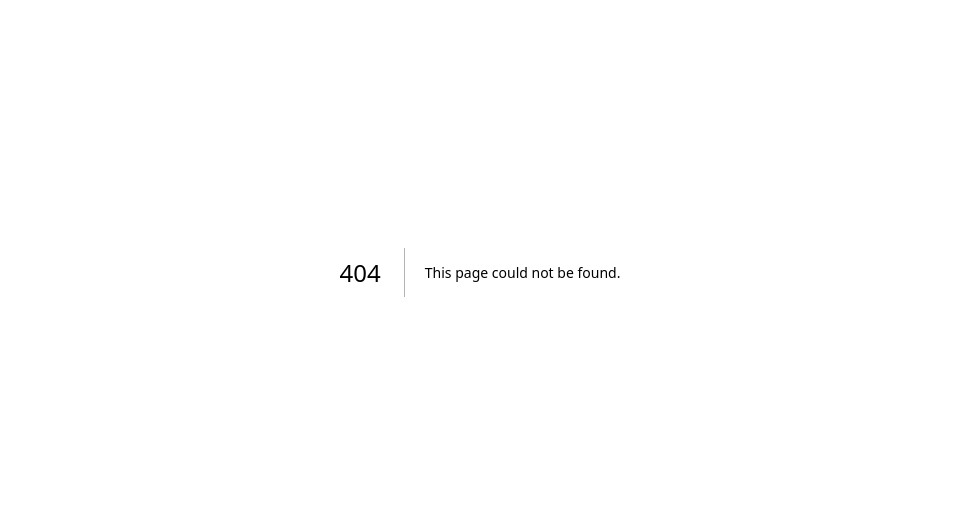
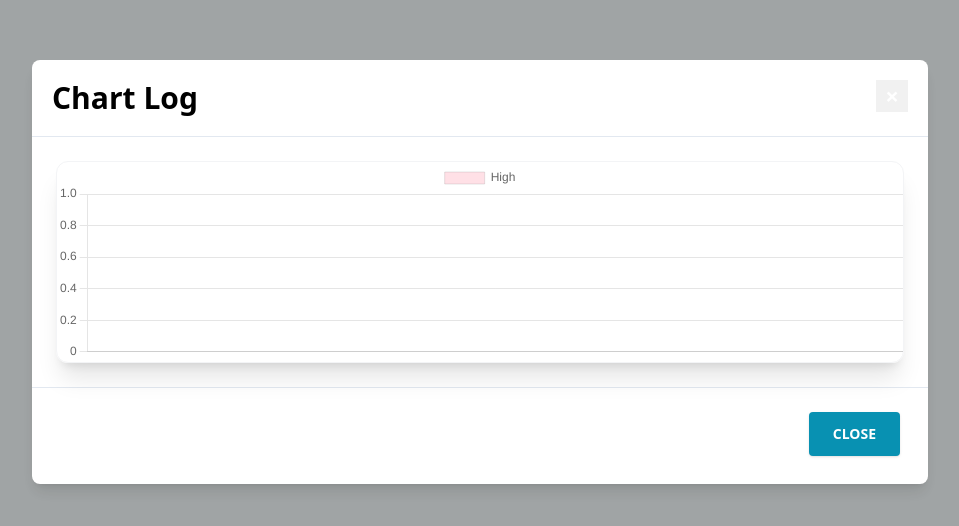
Before and after one commit to superdev07197/stockmarket, a Next.js app: page /components/Modal in a window 1280 px wide. Before the commit this address had no page. Shown: the part 128-654 px from the top of the page, without its empty margins (160-1119 px from the left). Built offline with nearby package versions, Linux system fonts and the light colour scheme.

Commit message:
create chart modal

```diff
--- /dev/null
+++ b/pages/components/Modal.tsx
@@ -0,0 +1,76 @@
+import { CategoryScale, Chart, LinearScale, registerables } from 'chart.js';
+import React from 'react';
+Chart.register(CategoryScale, LinearScale, ...registerables);
+import * as ChartView from 'react-chartjs-2';
+
+interface ModalProps {
+  onClose: () => void;
+  labels: string[];
+  highList: string[];
+}
+const Modal: React.FC<ModalProps> = ({ onClose, labels, highList }) => {
+  const data = {
+    labels: labels,
+    datasets: [
+      {
+        label: 'High',
+        data: highList,
+        backgroundColor: [
+          'rgba(255, 99, 132, 0.2)',
+          'rgba(54, 162, 235, 0.2)',
+          'rgba(255, 206, 86, 0.2)',
+          'rgba(75, 192, 192, 0.2)',
+          'rgba(153, 102, 255, 0.2)',
+          'rgba(255, 159, 64, 0.2)',
+        ],
+        borderWidth: 1,
+      },
+    ],
+  };
+
+  return (
+    <>
+      <div className='fixed inset-0 z-50 flex items-center justify-center overflow-y-auto overflow-x-hidden outline-none focus:outline-none'>
+        <div className='relative mx-auto my-12 w-10/12 max-w-4xl'>
+          <div className='relative flex w-full flex-col rounded-lg border-0 bg-white shadow-lg outline-none focus:outline-none'>
+            <div className='flex items-start justify-between rounded-t border-b border-solid border-slate-200 p-5'>
+              <h3 className='text-green text-3xl font-semibold'>Chart Log</h3>
+              <button
+                className='float-right ml-auto border-0 bg-black p-1 text-3xl font-semibold leading-none text-black opacity-5 outline-none focus:outline-none'
+                onClick={onClose}
+              >
+                <span className='block h-6 w-6 text-2xl leading-6 text-white outline-none focus:outline-none'>
+                  ×
+                </span>
+              </button>
+            </div>
+            <div className='relative flex-auto p-6'>
+              <div className='my-auto h-fit w-full rounded-xl  border border-gray-100 pt-0  shadow-xl'>
+                <ChartView.Line
+                  data={data}
+                  width={400}
+                  height={200}
+                  options={{
+                    maintainAspectRatio: false,
+                  }}
+                />
+              </div>
+            </div>
+            <div className='flex items-center justify-end rounded-b border-t border-solid border-slate-200 p-6'>
+              <button
+                className='text mb-1 mr-1 rounded bg-cyan-600 px-6 py-3 text-sm font-bold uppercase text-white shadow outline-none transition-all duration-150 ease-linear hover:shadow-lg focus:outline-none active:bg-emerald-600'
+                type='button'
+                onClick={onClose}
+              >
+                Close
+              </button>
+            </div>
+          </div>
+        </div>
+      </div>
+      <div className='fixed inset-0 z-40 bg-black opacity-25'></div>
+    </>
+  );
+};
+
+export default Modal;
```
